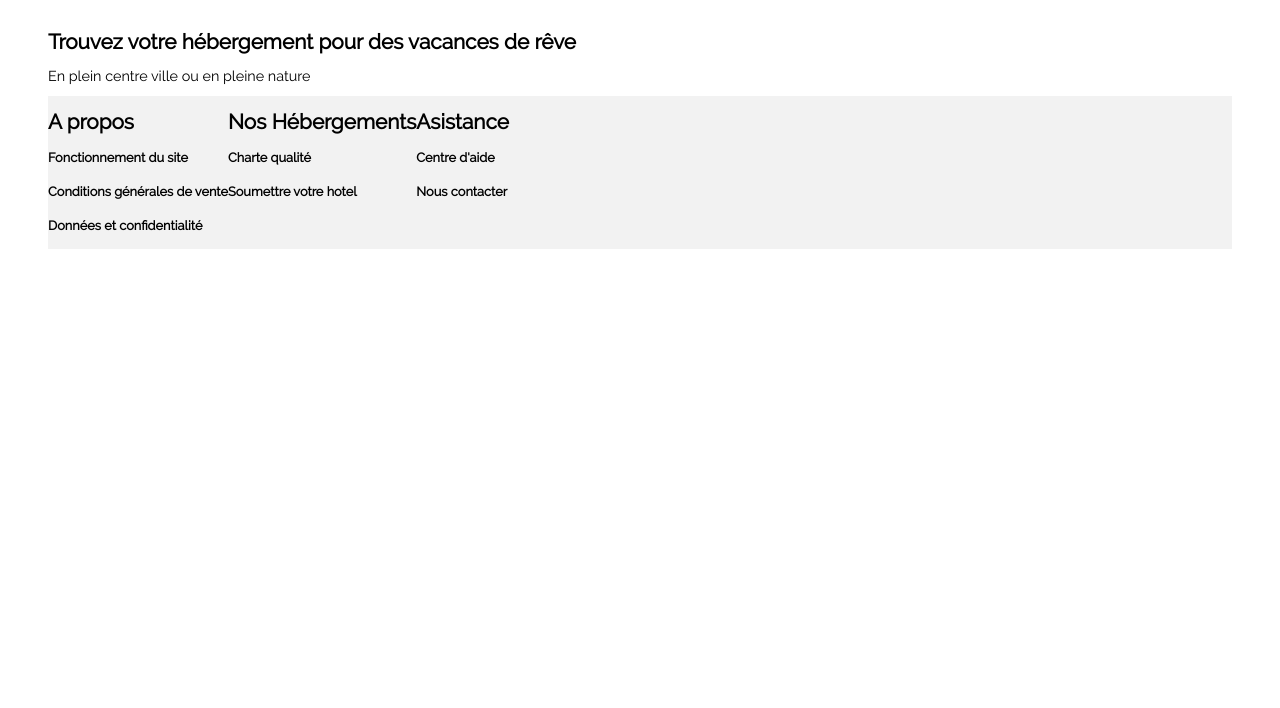
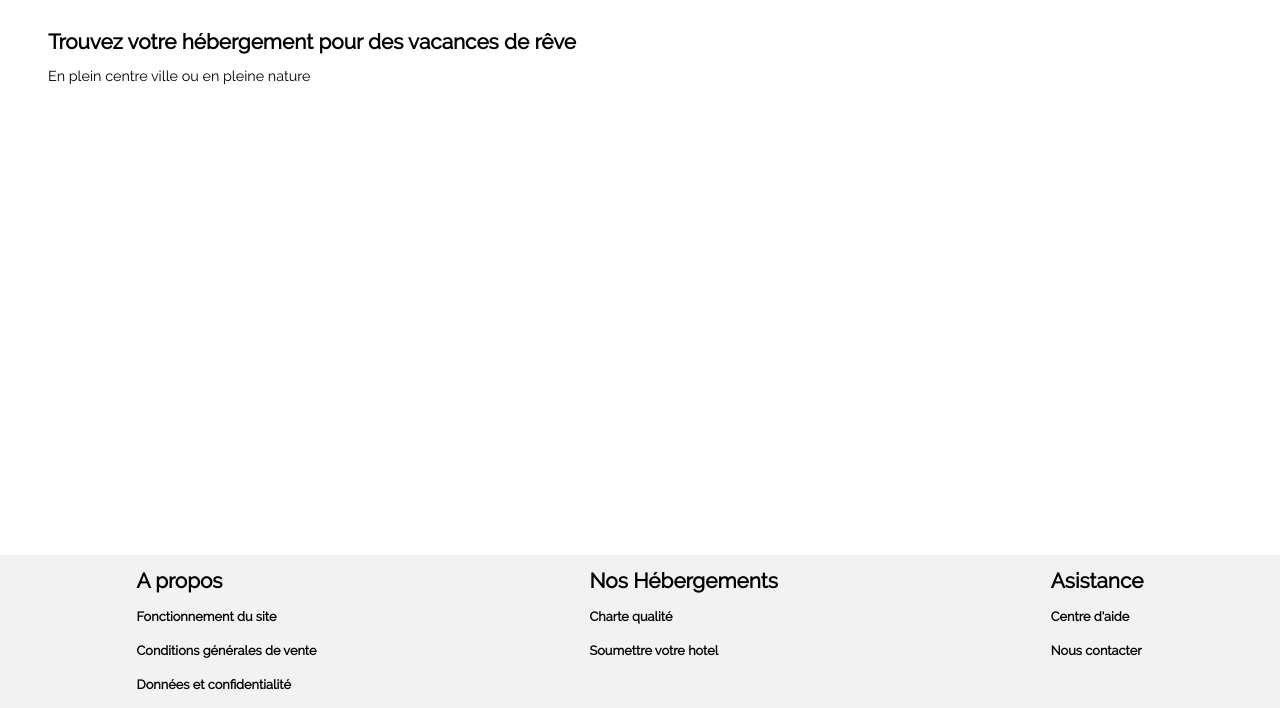
Before and after one commit to Florent-84/TuppoFlorent_2_06072021, a plain HTML site: page index.html in a window 1280 px wide. Shown: the part 92-800 px from the top of the page. Drawn offline with Linux system fonts and the light colour scheme.

Commit message:
modif du footer et background

```diff
--- a/styles.css
+++ b/styles.css
@@ -78,11 +78,10 @@ h2 {
                                         /* FOOTER */
 
 footer {
+    position: absolute; width: 100%; bottom:0; left: 0; right: 0;
     background-color: #F2F2F2;
-    bottom:0;
     display: flex;
-    flex-direction: row;
-    justify-content: flex-start;
+    justify-content: space-around;
     flex-wrap: wrap;
     font-weight: bold;
  }
```
